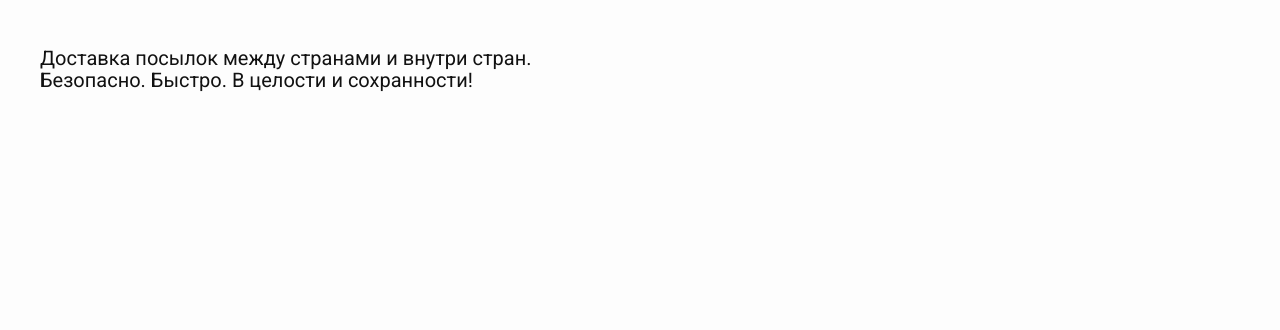
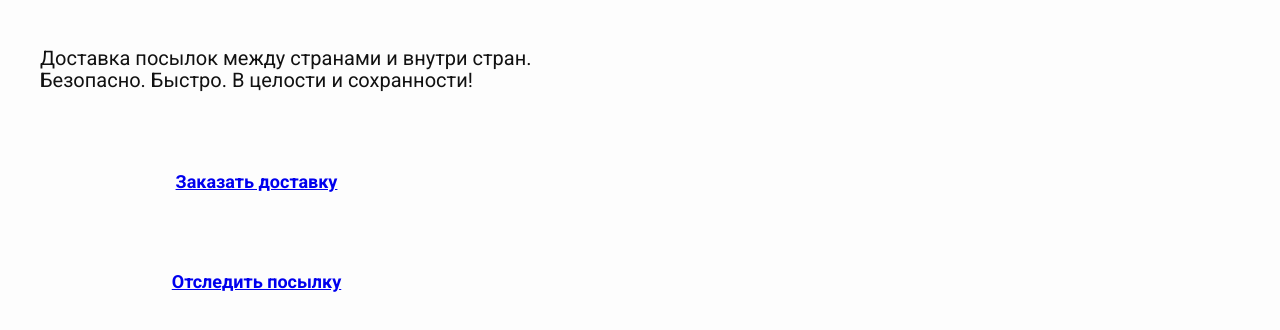
Before and after one commit to pavel-golovchan/itilogia-front-7-days-lesson2, a plain HTML site: page delivery/index.html in a window 1280 px wide. Shown: the part 466-796 px from the top of the page. Drawn offline with Linux system fonts and the light colour scheme.

Commit message:
16. Блок с кнопками действий

```diff
--- a/delivery/index.html
+++ b/delivery/index.html
@@ -40,6 +40,10 @@
                     Доставка посылок между странами и внутри стран.
                     Безопасно. Быстро. В целости и сохранности!
                 </div>
+                <div class="main-actions">
+                    <a class="button" type="button" href="./order.html">Заказать доставку</a>
+                    <a class="button button-white" type="button" href="./track.html">Отследить посылку</a>
+                </div>
             </section>
         </main>
     </div>
--- a/delivery/styles/index.css
+++ b/delivery/styles/index.css
@@ -47,3 +47,17 @@
     line-height: 1.1;
     color: #111111;
 }
+.main-actions {
+    margin-top: 50px;
+    display: flex;
+    flex-direction: column;
+    gap: 20px;
+}
+.main-actions .button {
+    height: 80px;
+    width: 433px;
+    font-size: 18px;
+    font-weight: bold;
+    place-items: center;
+    display: grid;
+}
```
